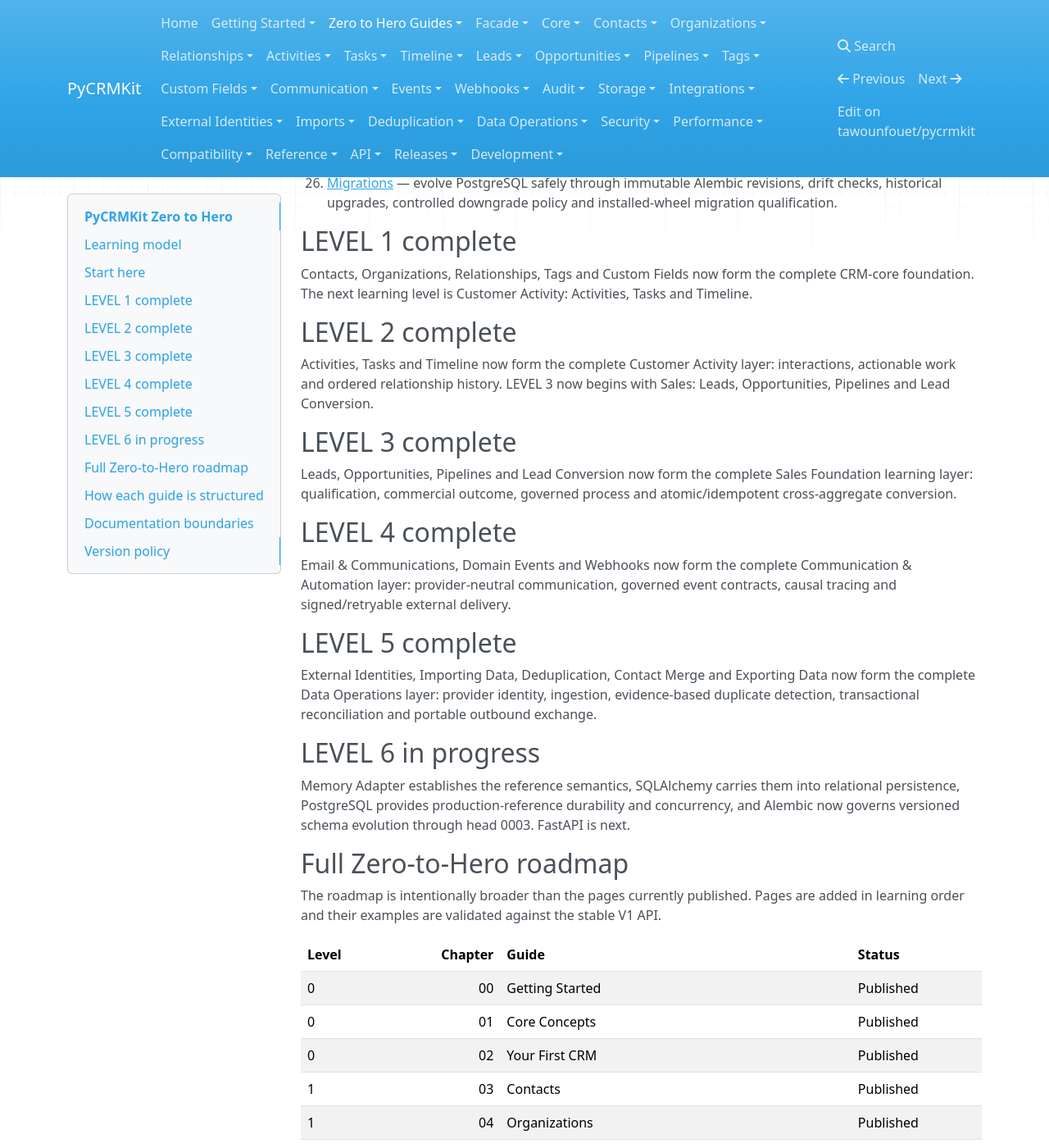
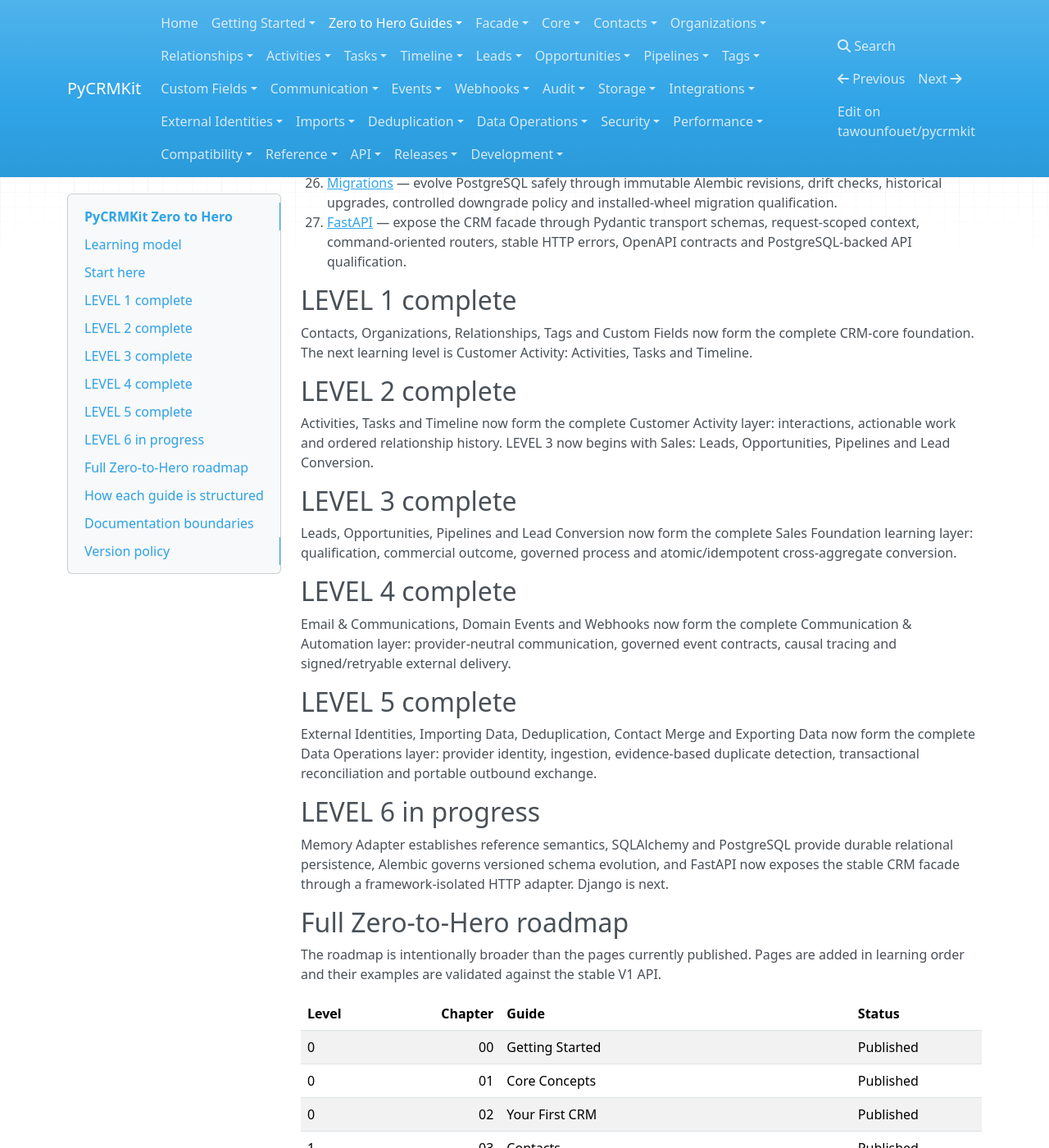
Before and after one commit to tawounfouet/pycrmkit, an MkDocs documentation site: the page built from docs/guides/index.md, in a window 1280 px wide and 1400 px high, scrolled down 1752 px. Shown: the whole window at 82% size. Built offline with MkDocs 1.6.1, drawn with Linux system fonts in a browser that asks for light colours; nearby versions of some CDN libraries.

Commit message:
docs: publish FastAPI guide in Level 6 roadmap

```diff
--- a/docs/guides/index.md
+++ b/docs/guides/index.md
@@ -59,6 +59,7 @@
 24. [SQLAlchemy](23_sqlalchemy.md) — map repository contracts onto relational persistence with explicit domain/ORM mappers, session-scoped repositories, shared transaction ownership and backend-safe errors.
 25. [PostgreSQL](24_postgresql.md) — qualify production-reference persistence with database constraints, concurrency-safe uniqueness, ownership foreign keys, exact numeric round trips and backend-neutral SQLSTATE translation.
 26. [Migrations](25_migrations.md) — evolve PostgreSQL safely through immutable Alembic revisions, drift checks, historical upgrades, controlled downgrade policy and installed-wheel migration qualification.
+27. [FastAPI](26_fastapi.md) — expose the CRM facade through Pydantic transport schemas, request-scoped context, command-oriented routers, stable HTTP errors, OpenAPI contracts and PostgreSQL-backed API qualification.
 
 ## LEVEL 1 complete
 
@@ -82,7 +83,7 @@
 
 ## LEVEL 6 in progress
 
-Memory Adapter establishes the reference semantics, SQLAlchemy carries them into relational persistence, PostgreSQL provides production-reference durability and concurrency, and Alembic now governs versioned schema evolution through head 0003. FastAPI is next.
+Memory Adapter establishes reference semantics, SQLAlchemy and PostgreSQL provide durable relational persistence, Alembic governs versioned schema evolution, and FastAPI now exposes the stable CRM facade through a framework-isolated HTTP adapter. Django is next.
 
 ## Full Zero-to-Hero roadmap
 
```
Also changed, not shown: other parts of docs/guides/index.md (+1 -1 lines).
